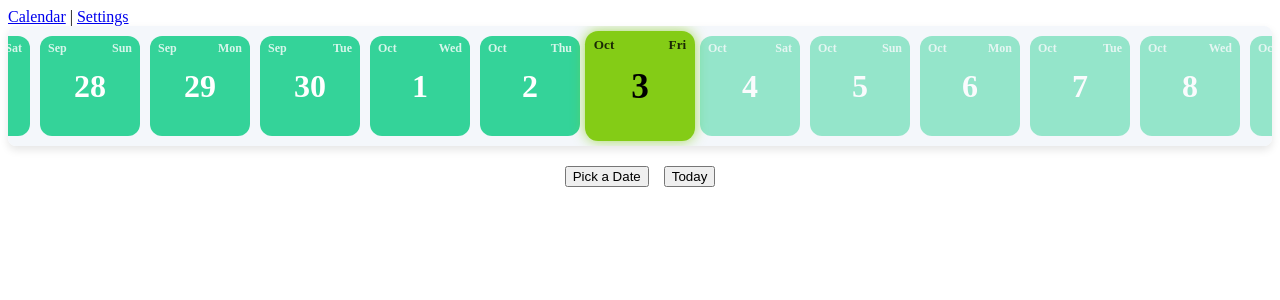
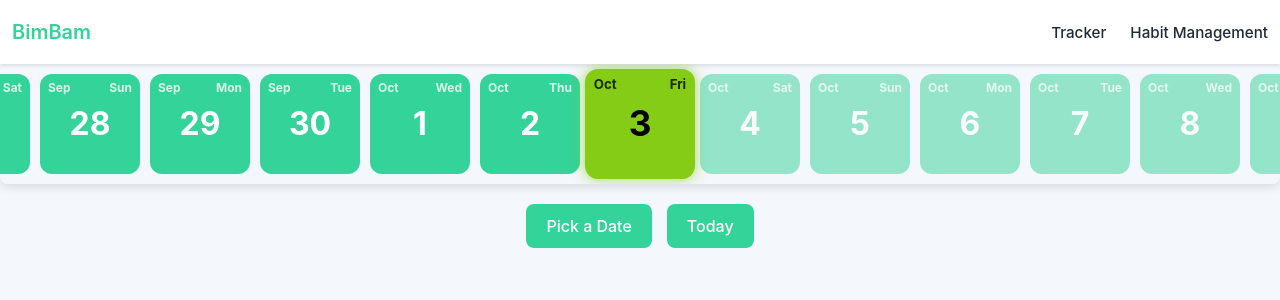
Before and after one commit to ginsta6/HabitTrackerReact, a React (Vite) app: page /2025-10-03 in a window 1280 px wide. Shown: the top 300 px of the page. Built offline with nearby package versions, Linux system fonts and the light colour scheme.

Commit message:
navbar and global css

```diff
--- a/package.json
+++ b/package.json
@@ -11,6 +11,7 @@
   },
   "dependencies": {
     "bootstrap": "^5.3.8",
+    "bootstrap-icons": "^1.13.1",
     "react": "^19.1.1",
     "react-dom": "^19.1.1",
     "react-router-dom": "^7.9.3"
--- a/src/App.tsx
+++ b/src/App.tsx
@@ -1,12 +1,10 @@
-import { Outlet, NavLink } from "react-router-dom";
+import { Outlet,  } from "react-router-dom";
+import Navbar from "./components/DayPicker/Navbar/Navbar";
 
 function App() {
   return (
     <>
-      <nav>
-        <NavLink to="/">Calendar</NavLink> |{" "}
-        <NavLink to="/manage">Settings</NavLink>
-      </nav>
+      <Navbar></Navbar>
 
       {/* where nested routes render */}
       <Outlet />
--- /dev/null
+++ b/src/components/DayPicker/Navbar/Navbar.module.css
@@ -0,0 +1,111 @@
+.navbar {
+  background-color: var(--white);
+  box-shadow: var(--shadow-sm);
+  padding: 0.5rem 0;
+  position: sticky;
+  top: 0;
+  z-index: 1000;
+}
+
+.containerFluid {
+  display: flex;
+  align-items: center;
+  justify-content: space-between;
+  height: 3rem;
+}
+
+.navbarBrand {
+  font-size: 1.25rem;
+  font-weight: 600;
+  color: var(--primary-color);
+  text-decoration: none;
+  transition: color 0.3s ease;
+}
+
+.navbarBrand:hover {
+  color: var(--primary-dark);
+}
+
+.navbarCollapse {
+  flex-basis: auto;
+  align-items: center;
+}
+
+.navbarNav {
+  display: flex;
+  gap: 1.5rem;
+  margin: 0;
+  padding: 0;
+  list-style: none;
+}
+
+.navLink {
+  color: var(--text-primary);
+  text-decoration: none;
+  font-weight: 500;
+  font-size: 0.95rem;
+  padding: 0.25rem 0;
+  position: relative;
+  transition: color 0.3s ease;
+}
+
+.navLink::after {
+  content: "";
+  position: absolute;
+  width: 0;
+  height: 2px;
+  bottom: 0;
+  left: 0;
+  background-color: var(--primary-color);
+  transition: width 0.3s ease;
+}
+
+.navLink:hover {
+  color: var(--primary-color);
+}
+
+.navLink:hover::after {
+  width: 100%;
+}
+
+.navbarToggler {
+  display: none;
+  background: none;
+  border: none;
+  color: var(--text-primary);
+  font-size: 1.5rem;
+  padding: 0.5rem;
+  cursor: pointer;
+  transition: color 0.3s ease;
+}
+
+.navbarToggler:hover {
+  color: var(--primary-color);
+}
+
+@media (max-width: 991px) {
+  .navbarToggler {
+    display: block;
+  }
+
+  .navbarCollapse {
+    position: absolute;
+    top: 100%;
+    left: 0;
+    right: 0;
+    background-color: var(--white);
+    padding: 1rem;
+    box-shadow: var(--shadow-md);
+  }
+
+  .navbarNav {
+    flex-direction: column;
+    width: 100%;
+    gap: 0.5rem;
+  }
+
+  .navLink {
+    padding: 0.5rem 0;
+    width: 100%;
+  }
+}
--- /dev/null
+++ b/src/components/DayPicker/Navbar/Navbar.tsx
@@ -0,0 +1,78 @@
+import { useState } from "react";
+import { NavLink } from "react-router-dom";
+import styles from "./Navbar.module.css";
+
+function Navbar() {
+  const [navOpen, setNavOpen] = useState(false);
+
+  return (
+    <nav
+      className={`${styles.navbar} navbar navbar-expand-lg navbar-light bg-light-green`}
+    >
+      <div className={`${styles.containerFluid} container-fluid`}>
+        {/* Brand */}
+        <NavLink
+          className={`${styles.navbarBrand}`}
+          to="/"
+          onClick={() => setNavOpen(false)}
+          end
+        >
+          BimBam
+        </NavLink>
+
+        {/* Toggler */}
+        <button
+          className={`${styles.navbarToggler}`}
+          type="button"
+          onClick={() => setNavOpen((prev) => !prev)}
+          aria-controls="navbarNav"
+          aria-expanded={navOpen}
+          aria-label="Toggle navigation"
+        >
+          <span className="navbar-toggler-icon" />
+        </button>
+
+        {/* Collapsible section */}
+        <div
+          id="navbarNav"
+          className={`collapse navbar-collapse ${
+            styles.navbarCollapse
+          } ${navOpen ? "show" : ""}`}
+        >
+          <ul className={`${styles.navbarNav} navbar-nav ms-auto`}>
+            <li className="nav-item">
+              <NavLink
+                to="/"
+                end
+                className={({ isActive }) =>
+                  `${styles.navLink}${
+                    isActive ? " active" : ""
+                  }`
+                }
+                onClick={() => setNavOpen(false)}
+              >
+                Tracker
+              </NavLink>
+            </li>
+
+            <li className="nav-item">
+              <NavLink
+                to="/manage-habits"
+                className={({ isActive }) =>
+                  `${styles.navLink}${
+                    isActive ? " active" : ""
+                  }`
+                }
+                onClick={() => setNavOpen(false)}
+              >
+                Habit Management
+              </NavLink>
+            </li>
+          </ul>
+        </div>
+      </div>
+    </nav>
+  );
+}
+
+export default Navbar;
--- /dev/null
+++ b/src/index.css
@@ -0,0 +1,190 @@
+:root {
+  --primary-color: #34d399;
+  --primary-hover: #10b981;
+  --primary-light: #84cc16;
+  --text-primary: #1f2937;
+  --text-secondary: #6b7280;
+  --background-light: #f4f7fb;
+  --white: #ffffff;
+  --shadow-sm: 0 2px 4px rgba(0, 0, 0, 0.1);
+  --shadow-md: 0 4px 8px rgba(0, 0, 0, 0.1);
+  --shadow-lg: 0 6px 12px rgba(0, 0, 0, 0.15);
+  --radius-sm: 8px;
+  --radius-md: 12px;
+  --radius-lg: 16px;
+}
+
+body {
+  margin: 0;
+  font-family:
+    -apple-system, BlinkMacSystemFont, 'Segoe UI', Roboto, Oxygen, Ubuntu, Cantarell, sans-serif;
+  -webkit-font-smoothing: antialiased;
+  -moz-osx-font-smoothing: grayscale;
+  background-color: var(--background-light);
+  color: var(--text-primary);
+}
+
+/* General button styling */
+button {
+  padding: 10px 20px;
+  font-size: 1rem;
+  background-color: var(--primary-color);
+  color: var(--white);
+  border: none;
+  border-radius: var(--radius-sm) !important;
+  cursor: pointer;
+  transition: all 0.3s ease;
+  font-weight: 500;
+}
+
+button:hover {
+  background-color: var(--primary-hover);
+  transform: translateY(-2px);
+  box-shadow: var(--shadow-md);
+}
+
+/* Form controls */
+.form-control {
+  padding: 10px 16px;
+  font-size: 1rem;
+  border: 2px solid #e5e7eb;
+  border-radius: var(--radius-sm);
+  transition: all 0.3s ease;
+  width: 100%;
+  max-width: 100%;
+}
+
+.form-control:focus {
+  outline: none;
+  border-color: var(--primary-color);
+  box-shadow: 0 0 0 3px rgba(52, 211, 153, 0.1);
+}
+
+/* Container */
+.container {
+  max-width: 1200px;
+  margin: 0 auto;
+  padding: 0 1rem;
+}
+
+/* Responsive text */
+@media (max-width: 768px) {
+  body {
+    font-size: 14px;
+  }
+
+  button {
+    padding: 8px 16px;
+    font-size: 0.9rem;
+  }
+
+  .form-control {
+    padding: 8px 12px;
+    font-size: 0.9rem;
+  }
+}
+
+/* Common Button Styles */
+.btn {
+  padding: 0.5rem;
+  width: 2.5rem;
+  height: 2.5rem;
+  display: flex;
+  align-items: center;
+  justify-content: center;
+  border-radius: var(--radius-sm) !important;
+  transition: all 0.3s ease;
+}
+
+.btn i {
+  font-size: 1.1rem;
+}
+
+.btn-primary {
+  background-color: var(--primary-color);
+  color: var(--white);
+}
+
+.btn-success {
+  background-color: #22c55e;
+  color: var(--white);
+}
+
+.btn-warning {
+  background-color: #f59e0b;
+  color: var(--white);
+}
+
+.btn-danger {
+  background-color: #ef4444;
+  color: var(--white);
+}
+
+.btn-secondary {
+  background-color: var(--text-secondary);
+  color: var(--white);
+}
+
+.btn-outline-primary {
+  border: 1px solid var(--primary-color);
+  color: var(--primary-color);
+  background: transparent;
+}
+
+.btn-outline-primary:hover {
+  background-color: var(--primary-color);
+  color: var(--white);
+}
+
+.btn-outline-danger {
+  border: 1px solid #ef4444;
+  color: #ef4444;
+  background: transparent;
+}
+
+.btn-outline-danger:hover {
+  background-color: #ef4444;
+  color: var(--white);
+}
+
+.btn-warning:hover {
+  background-color: #d97706;
+}
+
+.btn-success:hover {
+  background-color: #16a34a;
+}
+
+/* Common Card Styles */
+.card {
+  background: var(--white);
+  border-radius: var(--radius-md);
+  box-shadow: var(--shadow-sm);
+  transition: all 0.3s ease;
+}
+
+.card:hover {
+  box-shadow: var(--shadow-md);
+  transform: translateY(-2px);
+}
+
+/* Common Status Indicators */
+.status-indicator {
+  font-size: 0.8rem;
+  padding: 0.25rem 0.75rem;
+  border-radius: 1rem;
+  background-color: #e5e7eb;
+  color: var(--text-secondary);
+}
+
+.status-indicator.active {
+  background-color: #dcfce7;
+  color: #166534;
+}
+
+
+@media (max-width: 640px) {
+  .container {
+    margin: 1rem auto;
+  }
+}
```
Also changed, not shown: src/main.tsx (+12 -7 lines), 1 other file (tests, documents, lock files or other folders).
